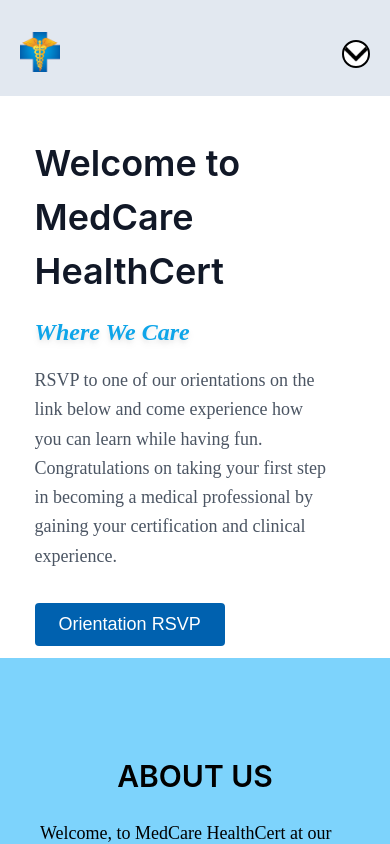
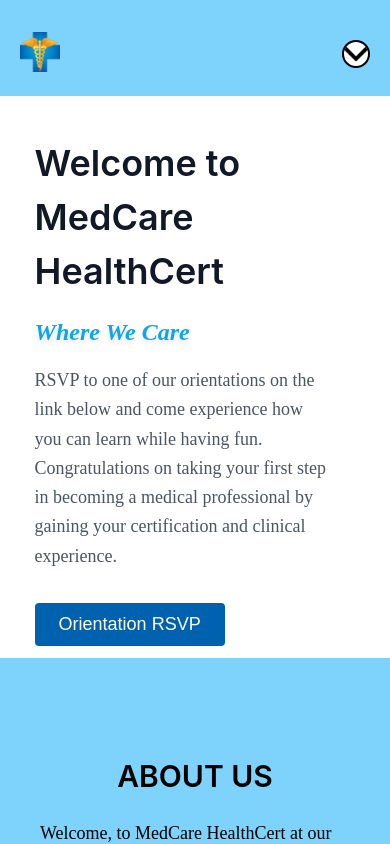
Before and after one commit to AnthonyC233/Medcare-Remodel, a React (Create React App) app: page / in a window 390 px wide. Shown: the top 844 px of the page. Built offline with nearby package versions, Linux system fonts and the light colour scheme; the HTML template or start-up script is replaced by a standard one.

Commit message:
Added new bg color to navbar on small and phone responsive screens

```diff
--- a/src/components/About (Home)/About.js
+++ b/src/components/About (Home)/About.js
@@ -44,6 +44,7 @@
       >
         {/* TEXT DIV */}
         <div
+        data-aos="fade-up"
           className="
             // BASE
             flex-grow w-1/2 flex flex-col items-center
@@ -103,6 +104,7 @@
 
         {/* PROGRESS BARS DIV */}
         <div
+        data-aos="fade-up"
           className="flex justify-center items-center flex-col
 
             // BASE
--- a/src/components/Gallery (Home)/GalleryHome.js
+++ b/src/components/Gallery (Home)/GalleryHome.js
@@ -20,7 +20,6 @@
   return (
     <section>
       <div
-        data-aos=""
         className="container mx-auto flex flex-row xl:flex-col items-center bg-amber-300
 
         // BASE
@@ -81,6 +80,7 @@
 
         {/* TEXT DIV */}
         <div
+        data-aos="fade-left"
           className="
           // BASE
           flex-grow w-1/2 pl-12 flex flex-col items-center
--- a/src/components/Header/Header.js
+++ b/src/components/Header/Header.js
@@ -213,7 +213,7 @@
         "
         >
           <img
-            className="object-cover object-center rounded"
+            className="object-cover object-center rounded shadow-2xl"
             alt="hero"
             src={header1}
           ></img>
--- a/src/components/Header/Nav.js
+++ b/src/components/Header/Nav.js
@@ -63,7 +63,10 @@
         z-40 shadow-lg shadow-black overflow-hidden
 
         // 1920px - 640px
-        ${open ? 'w-80' : 'w-20'}  h-screen p-5 pt-8 bg-slate-200 fixed
+        ${open ? 'w-80 sm:bg-sky-300' : 'w-20'}  h-screen p-5 pt-8 bg-slate-200 fixed
+
+        639px | sm
+        sm:bg-sky-300
 
         // iPhoneSE (Landscape)
           iPhoneSE:shadow-none
```
